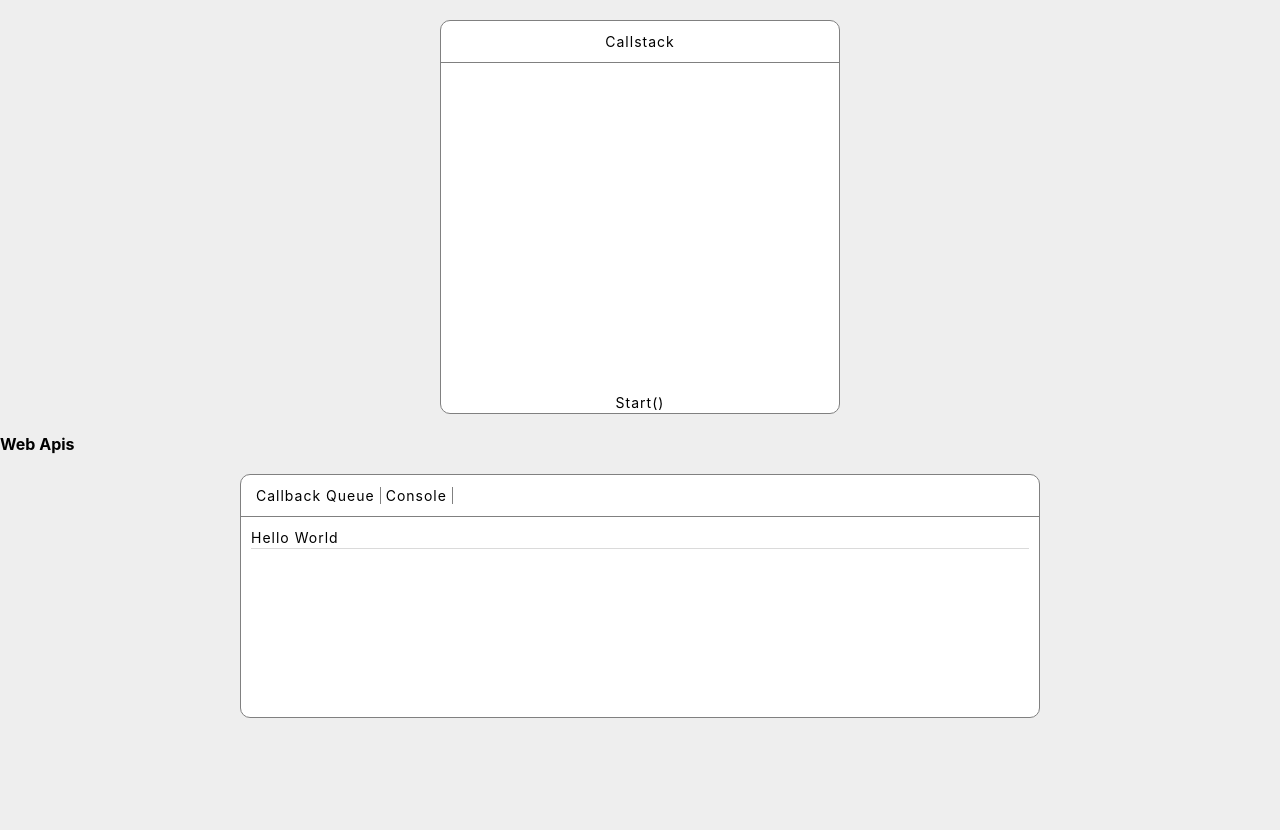
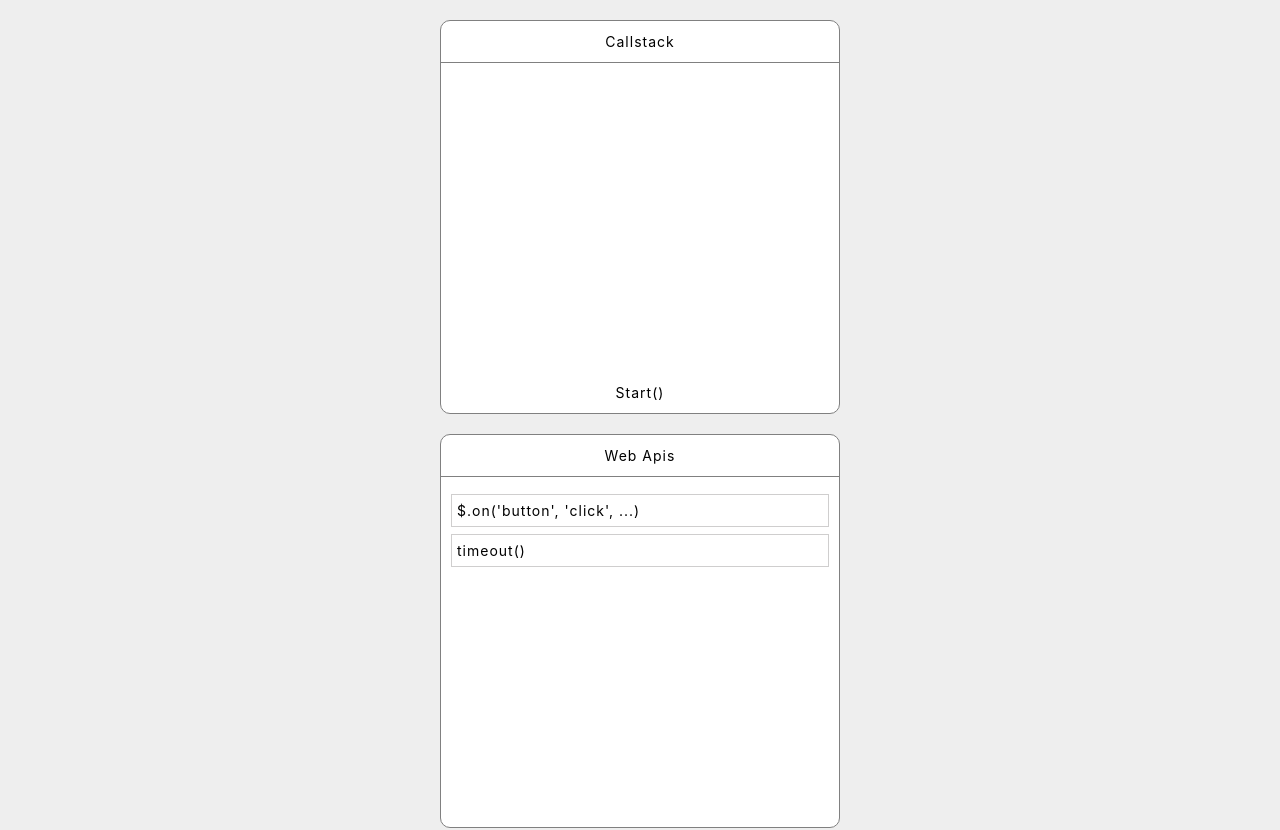
Before and after one commit to Dhaval1403/master-the-event-loop, a React (Create React App) app: page / in a window 1280 px wide. Shown: the top 830 px of the page. Before the commit the page ends 800 px from the top, so only its background shows below. Built offline with nearby package versions, Linux system fonts and the light colour scheme.

Commit message:
Add a touch of styles

```diff
--- a/src/components/WebApi/WebApi.js
+++ b/src/components/WebApi/WebApi.js
@@ -1,10 +1,17 @@
 import React from 'react';
+
+import './WebApi.styles.css';
 
 const WebApi = input => {
 	return (
-		<div>
-			<h4>Web Apis</h4>
-			<div>{/*input*/}</div>
+		<div className="web-api">
+			<div className="title">Web Apis</div>
+			<div className="body">
+				<ul>
+					<li>$.on('button', 'click', ...)</li>
+					<li>timeout()</li>
+				</ul>
+			</div>
 		</div>
 	);
 };
--- /dev/null
+++ b/src/components/WebApi/WebApi.styles.css
@@ -0,0 +1,35 @@
+.web-api {
+	margin: 20px auto;
+	text-align: center;
+	border: 1px solid grey;
+	width: 400px;
+	border-radius: 10px;
+	background-color: #fff;
+	font-weight: 400;
+	font-size: 14px;
+	letter-spacing: 1px;
+	line-height: 1.5;
+}
+
+.title {
+	border-bottom: 1px solid grey;
+	padding: 10px;
+}
+
+.body {
+	height: 350px;
+	display: flex;
+	padding: 10px;
+}
+
+.body ul {
+	width: 100%;
+	list-style-type: none;
+	text-align: left;
+}
+
+.body li {
+	margin-top: 7px;
+	padding: 5px;
+	border: 1px solid rgb(207, 206, 206);
+}
```
